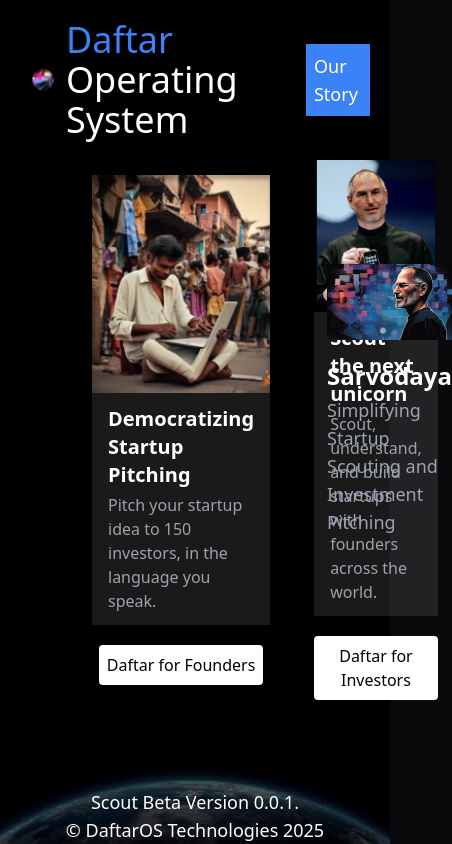
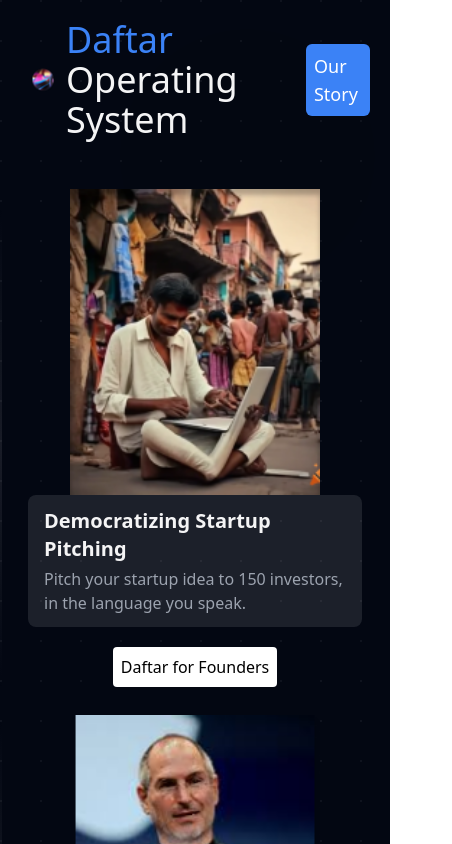
Before and after one commit to AESiR-0/daftar-scout, a Next.js app: page / in a window 390 px wide. Shown: the top 844 px of the page, 452 px wide, since content can reach past the window. Built offline with nearby package versions, Linux system fonts and the light colour scheme.

Commit message:
feat: redesign landing page with enhanced UI, animations, and responsive layout

```diff
--- a/app/globals.css
+++ b/app/globals.css
@@ -2,28 +2,68 @@
 @tailwind components;
 @tailwind utilities;
 
+:root {
+  --foreground-rgb: 0, 0, 0;
+  --background-start-rgb: 214, 219, 220;
+  --background-end-rgb: 255, 255, 255;
+}
+
+@media (prefers-color-scheme: dark) {
+  :root {
+    --foreground-rgb: 255, 255, 255;
+    --background-start-rgb: 0, 0, 0;
+    --background-end-rgb: 0, 0, 0;
+  }
+}
 
 @layer base {
   :root {
-    --background: 240 10% 3.9%;
+    --background: 0 0% 100%;
+    --foreground: 0 0% 3.9%;
+    --card: 0 0% 100%;
+    --card-foreground: 0 0% 3.9%;
+    --popover: 0 0% 100%;
+    --popover-foreground: 0 0% 3.9%;
+    --primary: 0 0% 9%;
+    --primary-foreground: 0 0% 98%;
+    --secondary: 0 0% 96.1%;
+    --secondary-foreground: 0 0% 9%;
+    --muted: 0 0% 96.1%;
+    --muted-foreground: 0 0% 45.1%;
+    --accent: 0 0% 96.1%;
+    --accent-foreground: 0 0% 9%;
+    --destructive: 0 84.2% 60.2%;
+    --destructive-foreground: 0 0% 98%;
+    --border: 0 0% 89.8%;
+    --input: 0 0% 89.8%;
+    --ring: 0 0% 3.9%;
+    --chart-1: 12 76% 61%;
+    --chart-2: 173 58% 39%;
+    --chart-3: 197 37% 24%;
+    --chart-4: 43 74% 66%;
+    --chart-5: 27 87% 67%;
+    --radius: 0.5rem;
+  }
+  .dark {
+    --background: 0 0% 3.9%;
     --foreground: 0 0% 98%;
-    --card: 240 10% 3.9%;
+    --card: 0 0% 3.9%;
     --card-foreground: 0 0% 98%;
-    --popover: 240 10% 3.9%;
+    --popover: 0 0% 3.9%;
     --popover-foreground: 0 0% 98%;
     --primary: 0 0% 98%;
-    --primary-foreground: 240 5.9% 10%;
-    --secondary: 240 3.7% 15.9%;
+    --primary-foreground: 0 0% 9%;
+    --secondary: 0 0% 14.9%;
     --secondary-foreground: 0 0% 98%;
-    --muted: 240 3.7% 15.9%;
-    --muted-foreground: 240 5% 64.9%;
-    --accent: 240 3.7% 15.9%;
+    --muted: 0 0% 14.9%;
+    --muted-foreground: 0 0% 63.9%;
+    --accent: 0 0% 14.9%;
     --accent-foreground: 0 0% 98%;
     --destructive: 0 62.8% 30.6%;
     --destructive-foreground: 0 0% 98%;
-    --border: 240 3.7% 15.9%;
-    --input: 240 3.7% 15.9%;
-    --ring: 240 4.9% 83.9%;
+    --border: 0 0% 14.9%;
+    --input: 0 0% 14.9%;
+    --ring: 0 0% 83.1%;
     --chart-1: 220 70% 50%;
     --chart-2: 160 60% 45%;
     --chart-3: 30 80% 55%;
@@ -32,44 +72,38 @@
   }
 }
 
-.meeting-dot {
-  position: relative;
-}
-
-.meeting-dot::after {
-  content: "";
-  position: absolute;
-  width: 4px;
-  height: 4px;
-  border-radius: 50%;
-  background-color: rgb(59 130 246);
-  bottom: 2px;
-}
-
 @layer base {
   * {
     @apply border-border;
   }
-
   body {
     @apply bg-background text-foreground;
   }
 }
 
-/* TipTap Editor Styles */
-.ProseMirror {
-  height: 100%;
-  outline: none;
+@keyframes blob {
+  0% {
+    transform: translate(0px, 0px) scale(1);
+  }
+  33% {
+    transform: translate(30px, -50px) scale(1.1);
+  }
+  66% {
+    transform: translate(-20px, 20px) scale(0.9);
+  }
+  100% {
+    transform: translate(0px, 0px) scale(1);
+  }
 }
 
-.ProseMirror p {
-  margin: 0.5em 0;
+.animate-blob {
+  animation: blob 7s infinite;
 }
 
-.ProseMirror ul {
-  padding-left: 1.5em;
+.animation-delay-2000 {
+  animation-delay: 2s;
 }
 
-.ProseMirror:focus {
-  outline: none;
+.animation-delay-4000 {
+  animation-delay: 4s;
 }
--- a/app/page.tsx
+++ b/app/page.tsx
@@ -9,109 +9,141 @@ import steveplace from '@/public/static/landing/steve jobs placeholder.png'
 import Link from 'next/link';
 import { useState } from 'react';
 
-
-
 export default function HomePage() {
   const [activeCard, setActiveCard] = useState<'founder' | 'investor' | null>(null);
   const isNull = activeCard === null;
-  const items =
-    activeCard === 'founder' ?
 
-      {
+  const items = activeCard === 'founder'
+    ? {
       video: steveplace.src,
-        title: "Democratizing Startup Pitching ",
+      title: "Democratizing Startup Pitching",
       description: "We're building a new startup economy, where founders can pitch their ideas to 150 investors, in the language they speak."
     }
-      :
-      activeCard === 'investor' ?
-        {
+    : activeCard === 'investor'
+      ? {
         video: steveplace.src,
         title: "Building a New Startup Economy",
         description: "Discover and invest in promising startups globally, with data-driven insights and localized pitches from diverse founders."
-        } :
-        {
+      }
+      : {
         video: steveplace.src,
         title: "Sarvodaya",
         description: "Simplifying Startup Scouting and Investment Pitching"
-        }
+      };
+
   return (
-    <div className=" min-h-screen bg-black w-full  relative  text-white">
-      <div className='absolute z-0 w-full left-0   bottom-0 '>
-        <Image src={Earth.src} className='z-0 w-full ' alt='earth' width={1000} height={1000} />
-      </div>
-      <div className='absolute z-0 w-full left-0  flex items-center flex-col   bottom-0 '>
-        <span className='text-white text-lg'>Scout Beta Version 0.0.1. </span>
-        <span className='text-white text-lg'>©  DaftarOS Technologies 2025 </span>
-      </div>
+    <div className="min-h-screen bg-[#030712] overflow-hidden relative text-zinc-100">
+      {/* Gradient Orbs */}
+      <div className="absolute top-0 -left-4 w-72 h-72 bg-purple-500 rounded-full mix-blend-multiply filter blur-xl opacity-10 animate-blob" />
+      <div className="absolute top-0 -right-4 w-72 h-72 bg-yellow-500 rounded-full mix-blend-multiply filter blur-xl opacity-10 animate-blob animation-delay-2000" />
+      <div className="absolute -bottom-8 left-20 w-72 h-72 bg-pink-500 rounded-full mix-blend-multiply filter blur-xl opacity-10 animate-blob animation-delay-4000" />
 
-      {/* <NavBar /> */}
+      {/* Grid Pattern */}
+      <div className="absolute inset-0" style={{
+        backgroundImage: `radial-gradient(circle at 1px 1px, rgba(255,255,255,0.05) 1px, transparent 0)`,
+        backgroundSize: '40px 40px'
+      }} />
+
+      {/* Main Content Container */}
+      <div className="relative z-10">
         <HeroSection />
 
-      <div className="flex gap-12 z-10 px-10 pl-20 py-10 ">
-        <div className="flex gap-5 mr-16 w-1/2">
+        <div className="max-w-7xl mx-auto px-4 sm:px-6 lg:px-8 py-12">
+          <div className="grid lg:grid-cols-2 gap-12">
+            {/* Left Column - Feature Cards */}
+            <div className="space-y-8">
+              <div className="relative">
+                {/* Decorative line */}
+                <div className="absolute -left-4 top-0 bottom-0 w-0.5 bg-gradient-to-b from-transparent via-zinc-500 to-transparent opacity-20" />
+
                 <FeatureCard
                   image={indianStreetMan.src}
-            imageAlt="man working on a laptop generated by Ai"
+                  imageAlt="Founder working on laptop"
                   title="Democratizing Startup Pitching"
                   description="Pitch your startup idea to 150 investors, in the language you speak."
                   buttonText="Daftar for Founders"
                   isActive={activeCard === 'founder'}
-            onClick={() => {
-              if (activeCard === 'founder') {
-                setActiveCard(null)
-              }
-              else {
-                setActiveCard('founder')
-              }
-            }
-            }
+                  onClick={() => setActiveCard(activeCard === 'founder' ? null : 'founder')}
                 />
+              </div>
+
+              <div className="relative">
+                <div className="absolute -left-4 top-0 bottom-0 w-0.5 bg-gradient-to-b from-transparent via-zinc-500 to-transparent opacity-20" />
 
                 <FeatureCard
                   image={steveJobs.src}
-            imageAlt="man working on a laptop generated by Ai"
+                  imageAlt="Investor analyzing data"
                   title="Scout the next unicorn"
                   description="Scout, understand, and build startups with founders across the world."
                   buttonText="Daftar for Investors"
                   isActive={activeCard === 'investor'}
-            onClick={() => {
-              if (activeCard === 'investor') {
-                setActiveCard(null)
-              }
-              else {
-                setActiveCard('investor')
-              }
-            }
-            }
+                  onClick={() => setActiveCard(activeCard === 'investor' ? null : 'investor')}
+                />
+              </div>
+            </div>
+
+            {/* Right Column - Featured Content */}
+            <div className="relative">
+              {/* Decorative corner elements */}
+              <div className="absolute -top-2 -left-2 w-4 h-4 border-l-2 border-t-2 border-zinc-500 opacity-20" />
+              <div className="absolute -top-2 -right-2 w-4 h-4 border-r-2 border-t-2 border-zinc-500 opacity-20" />
+              <div className="absolute -bottom-2 -left-2 w-4 h-4 border-l-2 border-b-2 border-zinc-500 opacity-20" />
+              <div className="absolute -bottom-2 -right-2 w-4 h-4 border-r-2 border-b-2 border-zinc-500 opacity-20" />
+
+              <div className="rounded-2xl overflow-hidden backdrop-blur-sm bg-white/[0.02] border border-zinc-800/50 p-8">
+                <div className="aspect-video relative overflow-hidden rounded-xl">
+                  <div className="absolute inset-0 bg-gradient-to-br from-zinc-800/10 to-zinc-900/50" />
+                  <Image
+                    src={items.video}
+                    alt="featured content"
+                    fill
+                    className="object-cover"
+                    priority
                   />
                 </div>
 
-        {/* Center Column */}
-        <div className="flex flex-col gap-10  justify-between items-center z-10 w-2/3">
-          <div className="py-5 flex flex-col h-[400px]  justify-center gap-5 ">
+                <div className="mt-8 space-y-4">
+                  <h1 className="text-4xl font-bold tracking-tight bg-clip-text text-transparent bg-gradient-to-r from-zinc-100 to-zinc-400">
+                    {items.title}
+                  </h1>
+                  <p className="text-zinc-400 text-lg leading-relaxed">
+                    {items.description}
+                  </p>
+                </div>
 
-            <Image
-              src={items.video}
-              alt="featured content"
-              height={450}
-              width={550}
-            />
-            <div className="">
-              <h1 className='text-white text-2xl font-bold'>{items.title}</h1>
-              <p className='text-gray-400 text-lg max-w-[550px] mt-1'>{items.description}</p>
+                {!isNull && (
+                  <div className="mt-8 flex gap-4">
+                    <Link
+                      href={`${activeCard}/pricing`}
+                      className="group px-6 py-3 rounded-lg border border-zinc-700 hover:border-zinc-600 transition-all duration-300 relative overflow-hidden"
+                    >
+                      <span className="relative z-10">View Pricing</span>
+                      <div className="absolute inset-0 bg-gradient-to-r from-zinc-800 to-zinc-900 opacity-0 group-hover:opacity-100 transition-opacity duration-300" />
+                    </Link>
+                    <Link
+                      href={`/login/${activeCard}`}
+                      className="group px-6 py-3 rounded-lg relative overflow-hidden"
+                    >
+                      <span className="relative z-10 text-zinc-900 group-hover:text-white transition-colors duration-300">
+                        Try Daftor for free
+                      </span>
+                      <div className="absolute inset-0 bg-gradient-to-r from-zinc-100 to-zinc-300 group-hover:from-zinc-300 group-hover:to-zinc-100 transition-colors duration-300" />
+                    </Link>
+                  </div>
+                )}
               </div>
             </div>
-          <div className="">
-            {!isNull && (
-              <div className="flex  justify-center z-10 gap-10">
-                <Link className='bg-white text-black px-4 py-2 rounded-lg hover:bg-blue-500 hover:text-white transition-all duration-300' href={`${activeCard}/pricing`}>
-                  <button>Pricing</button>
-                </Link>
-                <Link className='bg-blue-500 text-white px-4 py-2 rounded-lg hover:bg-gray-200 hover:text-black transition-all duration-300' href={`/login/${activeCard}`}>
-                  <button>Try Daftor for free</button>
-                </Link>
           </div>
-            )}</div>
+        </div>
+
+        {/* Earth Background */}
+
+
+        {/* Footer */}
+        <div className="relative z-10 py-6 text-center text-zinc-500 backdrop-blur-sm bg-gradient-to-t from-black/40 to-transparent">
+          <div className="max-w-7xl mx-auto px-4 sm:px-6 lg:px-8">
+            <p className="text-sm">            Design and Build by Daftar Operating System Technology Version Beta 1.1            </p>
+          </div>
         </div>
       </div>
     </div>
```
Also changed, not shown: app/founder/(auth)/scout/[name]/page.tsx (renamed from app/founder/(auth)/incuhub/[name]/page.tsx), app/founder/(auth)/scout/page.tsx (renamed from app/founder/(auth)/incuhub/page.tsx). Lines whose indentation alone changed are shown as unchanged.
